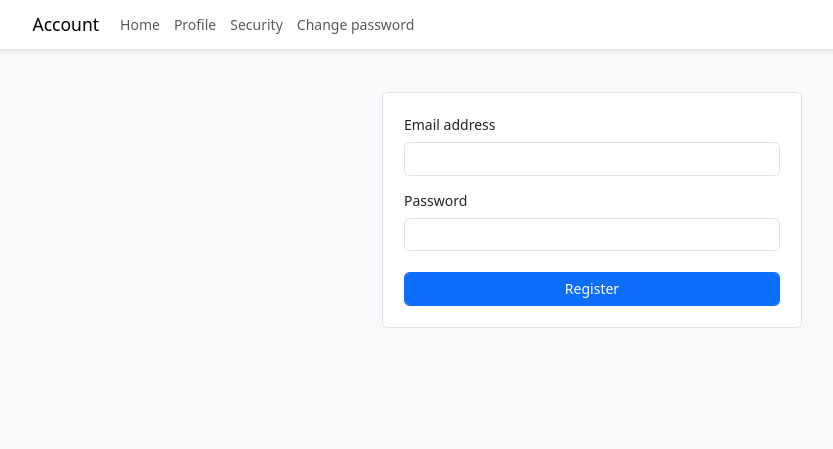
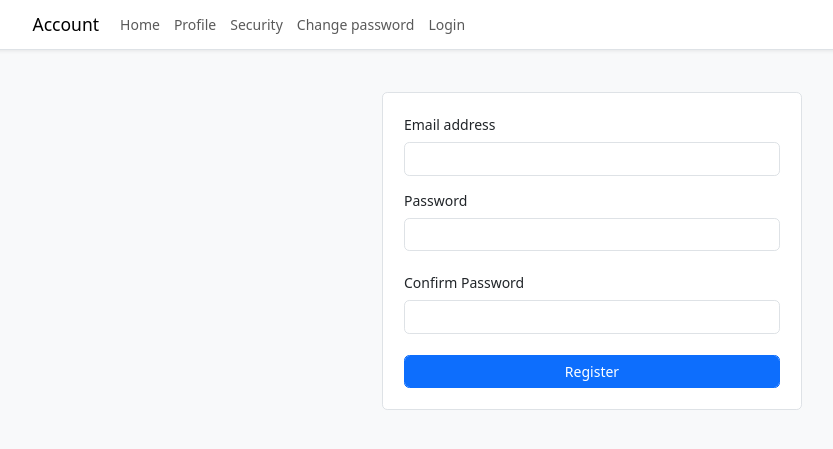
Before and after one commit to ngothikimoanh/hrm-django, a Django app: page /account/users/register in a window 1280 px wide. Shown: the top 449 px of the page, without its empty margins (48-881 px from the left). Run offline with Django 5.2, Linux system fonts and the light colour scheme; parts of the project's set-up code (start-up, migrations or seed data) failed here and were passed over.

Commit message:
feat: add login, logout and confirm password

```diff
--- a/src/account/forms/user/register.py
+++ b/src/account/forms/user/register.py
@@ -2,17 +2,40 @@ from typing import Any, override
 
 from django import forms
 from django.contrib.auth import get_user_model
+from django.contrib.auth.password_validation import validate_password
 
 User = get_user_model()
 
 
 class UserRegisterForm(forms.ModelForm):
+    password = forms.CharField(widget=forms.PasswordInput)
+    confirm_password = forms.CharField(widget=forms.PasswordInput)
+
     class Meta:
         model = User
         fields = ["email", "password"]
 
+    def clean_password(self):
+        password = self.cleaned_data.get("password")
+        validate_password(password)
+        return password
+
+    def clean(self):
+        cleaned_data = super().clean()
+
+        password = cleaned_data.get("password")
+        confirm_password = cleaned_data.get("confirm_password")
+
+        if password != confirm_password:
+            raise forms.ValidationError("Passwords do not match.")
+
+        return cleaned_data
+
     @override
     def save(self, commit: bool = True) -> Any:
-        email = self.cleaned_data["email"]
-        password = self.cleaned_data["password"]
-        return User.objects.create_user(email=email, password=password)
+        user = User.objects.create_user(
+            email=self.cleaned_data["email"],
+            password=self.cleaned_data["password"],
+        )
+
+        return user
--- a/src/account/models/user.py
+++ b/src/account/models/user.py
@@ -40,7 +40,7 @@ class User(AbstractUser, TimestampMixin, UUIDPrimaryMixin):
     phone_number = PhoneNumberField(unique=True, null=True, blank=True)
     phone_number_verified = models.BooleanField(default=False)
 
-    gender = models.CharField(max_length=6, choices=Gender, null=True, blank=True, default=Gender.FEMALE)
+    gender = models.CharField(max_length=6, choices=Gender, null=True, default=Gender.FEMALE)
 
     birthday = models.DateField(null=True, blank=True)
 
--- a/src/account/templates/account/nav.html
+++ b/src/account/templates/account/nav.html
@@ -18,6 +18,16 @@
         <li class="nav-item">
           <a class="nav-link" href="#">Change password</a>
         </li>
+        <li class="nav-item">
+          {% if user.is_authenticated %}
+          <form method="post" action="{% url 'account-user-logout' %}">
+            {% csrf_token %}
+            <button class="nav-link">Logout</button>
+          </form>
+          {% else %}
+          <a class="nav-link" href="{% url 'account-user-login' %}">Login</a>
+          {% endif %}
+        </li>
       </ul>
     </div>
   </div>
--- a/src/account/templates/account/pages/user/login.html
+++ b/src/account/templates/account/pages/user/login.html
@@ -21,6 +21,7 @@
       {% include "error-field.html" with form=form name="password" %}
     </div>
     <button type="submit" class=" form-control btn btn-primary">Login</button>
+    <div class="mt-3 text-end"><small><a class="text-decoration-none" href="{% url 'account-user-register' %}">Don't have an account?</a></small></div>
   </form>
 </div>
 {% endblock main %}
--- a/src/account/templates/account/pages/user/profile/edit_address.html
+++ b/src/account/templates/account/pages/user/profile/edit_address.html
@@ -20,7 +20,7 @@
             {% csrf_token %}
 
             <div class="form-floating mb-3">
-              <input type="text" class="form-control" id="address" name="address" value="{{user.address}}">
+              <input type="text" class="form-control" id="address" name="address" value="{{user.address|default_if_none:''}}">
               {% include "error-field.html" with form=form name="address" %}
               <label for="address"> Address</label>
             </div>
--- a/src/account/templates/account/pages/user/profile/edit_gender.html
+++ b/src/account/templates/account/pages/user/profile/edit_gender.html
@@ -19,12 +19,12 @@
           <form method="post">
             {% csrf_token %}
 
-            <div class="mb-3">
-              <label class="form-label">Gender</label>
+            <div>
+              <label class="form-label me-2">Gender:</label>
               {{ form.gender }}
             </div>
 
-            <div class="text-center">
+            <div class=" text-center py-3">
               <button class="btn btn-primary px-4">Save</button>
             </div>
 
--- a/src/account/templates/account/pages/user/profile/edit_phone_number.html
+++ b/src/account/templates/account/pages/user/profile/edit_phone_number.html
@@ -20,7 +20,7 @@
               <select class="form-select" style="max-width: 5rem;">
                 <option selected>+84</option>
               </select>
-              <input type="tel" class="form-control" name="phone_number" value="{{user.phone_number}}" required>
+              <input type="tel" class="form-control" name="phone_number" value="{{user.phone_number|default_if_none:''}}" required>
               {% include "error-field.html" with form=form name="phone_number" %}
             </div>
             <div class="mb-3 text-end">
--- a/src/account/templates/account/pages/user/register.html
+++ b/src/account/templates/account/pages/user/register.html
@@ -17,8 +17,15 @@
     </div>
     <div class="mb-4">
       <label for="userRegisterInputPassword" class="form-label">Password</label>
-      <input type="password" class="form-control" id="userRegisterInputPassword" name="password" value="{{ form.password.value|default_if_none:"" }}" required>
-      {% include "error-field.html" with form=form name="password" %}
+      <input type="password" class="form-control" id="userRegisterInputPassword" name="password" required>
+      <div class=" text-danger small">{{ form.password.errors }}</div>
+    </div>
+    <div class="mb-4">
+      <label for="userRegisterConfirmPassword" class="form-label">Confirm Password</label>
+      <input type="password" class="form-control" id="userRegisterConfirmPassword" name="confirm_password" required>
+    </div>
+    <div class="text-danger small">
+      {{ form.confirm_password.errors }}
     </div>
     <button type="submit" class=" form-control btn btn-primary">Register</button>
   </form>
--- a/src/account/urls.py
+++ b/src/account/urls.py
@@ -1,3 +1,4 @@
+from django.contrib.auth.views import LogoutView
 from django.urls import path
 
 from account.views.home import home_view
@@ -18,6 +19,7 @@ urlpatterns = [
     # Users
     path("users/register", user_register, name="account-user-register"),
     path("users/login", user_login, name="account-user-login"),
+    path("users/logout", LogoutView.as_view(next_page="account-home"), name="account-user-logout"),
     path("users/profile", profile_view, name="account-user-profile"),
     # Edit profile
     path("users/profile/edit_name", edit_name_view, name="account-user-profile-edit-name"),
--- a/src/account/views/user/login.py
+++ b/src/account/views/user/login.py
@@ -1,3 +1,5 @@
+from http import HTTPMethod
+
 from django.contrib.auth import get_user_model, login
 from django.http import HttpRequest
 from django.shortcuts import redirect, render
@@ -9,7 +11,7 @@ User = get_user_model()
 
 def user_login(request: HttpRequest):
     form = UserLoginForm(request.POST or None)
-    if request.method == "POST" and form.is_valid() and form.user is not None:
+    if request.method == HTTPMethod.POST and form.is_valid() and form.user is not None:
         login(request, user=form.user)
         return redirect("account-home")
     return render(request, "account/pages/user/login.html", {"form": form})
--- a/src/account/views/user/profile.py
+++ b/src/account/views/user/profile.py
@@ -7,7 +7,4 @@ from account.decorators.user import require_login
 @require_login
 def profile_view(request: HttpRequest):
 
-    return render(
-        request,
-        "account/pages/user/profile.html",
-    )
+    return render(request, "account/pages/user/profile.html")
--- a/src/account/views/user/register.py
+++ b/src/account/views/user/register.py
@@ -1,3 +1,5 @@
+from http import HTTPMethod
+
 from django.contrib.auth import login
 from django.http import HttpRequest
 from django.shortcuts import redirect, render
@@ -7,7 +9,9 @@ from account.forms.user.register import UserRegisterForm
 
 def user_register(request: HttpRequest):
     form = UserRegisterForm(request.POST or None)
-    if request.method == "POST" and form.is_valid():
+    if request.method == HTTPMethod.POST and form.is_valid():
+        print(form.is_valid())
+        print(form.errors)
         user = form.save()
         login(request, user)
         return redirect("account-home")
```
Also changed, not shown: src/account/admin.py (+12 -1 lines).
